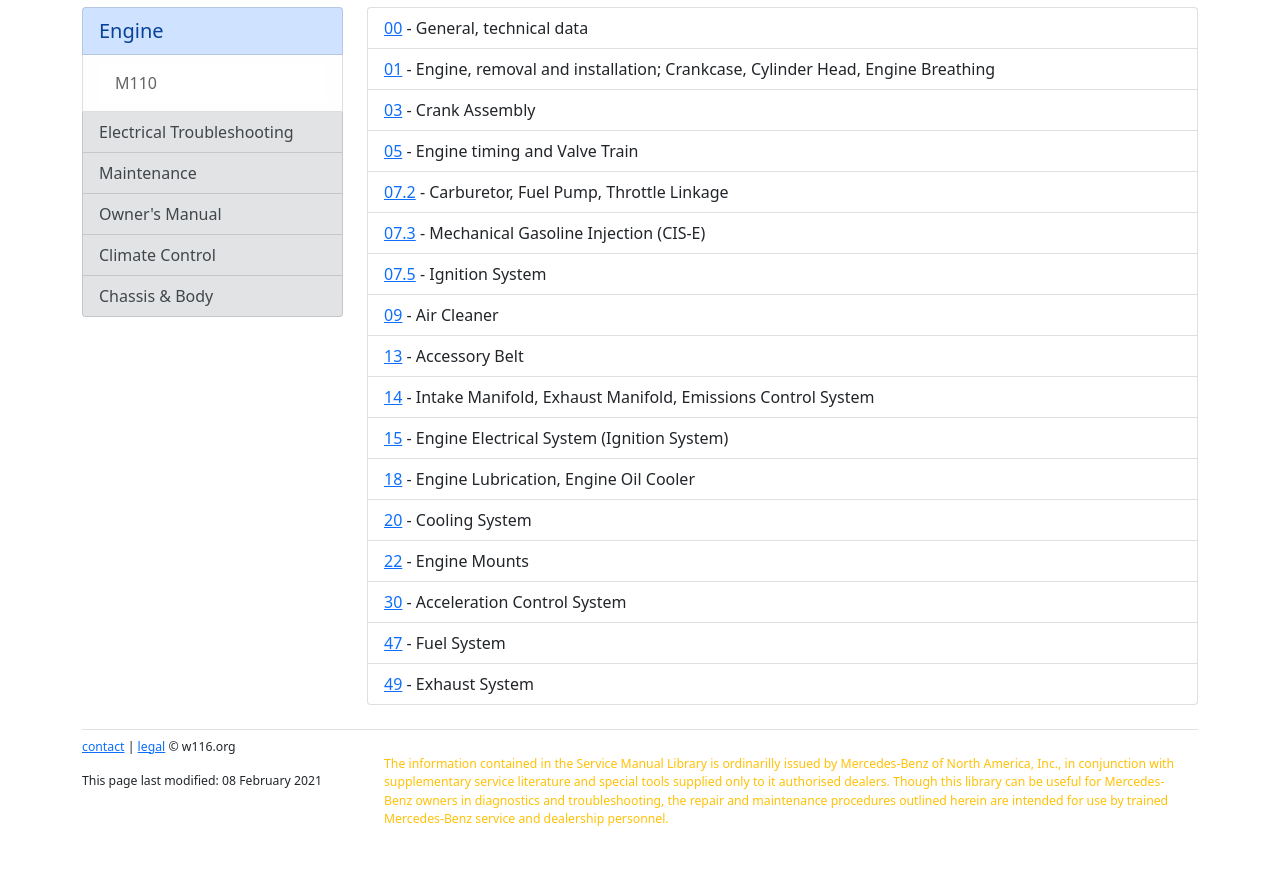
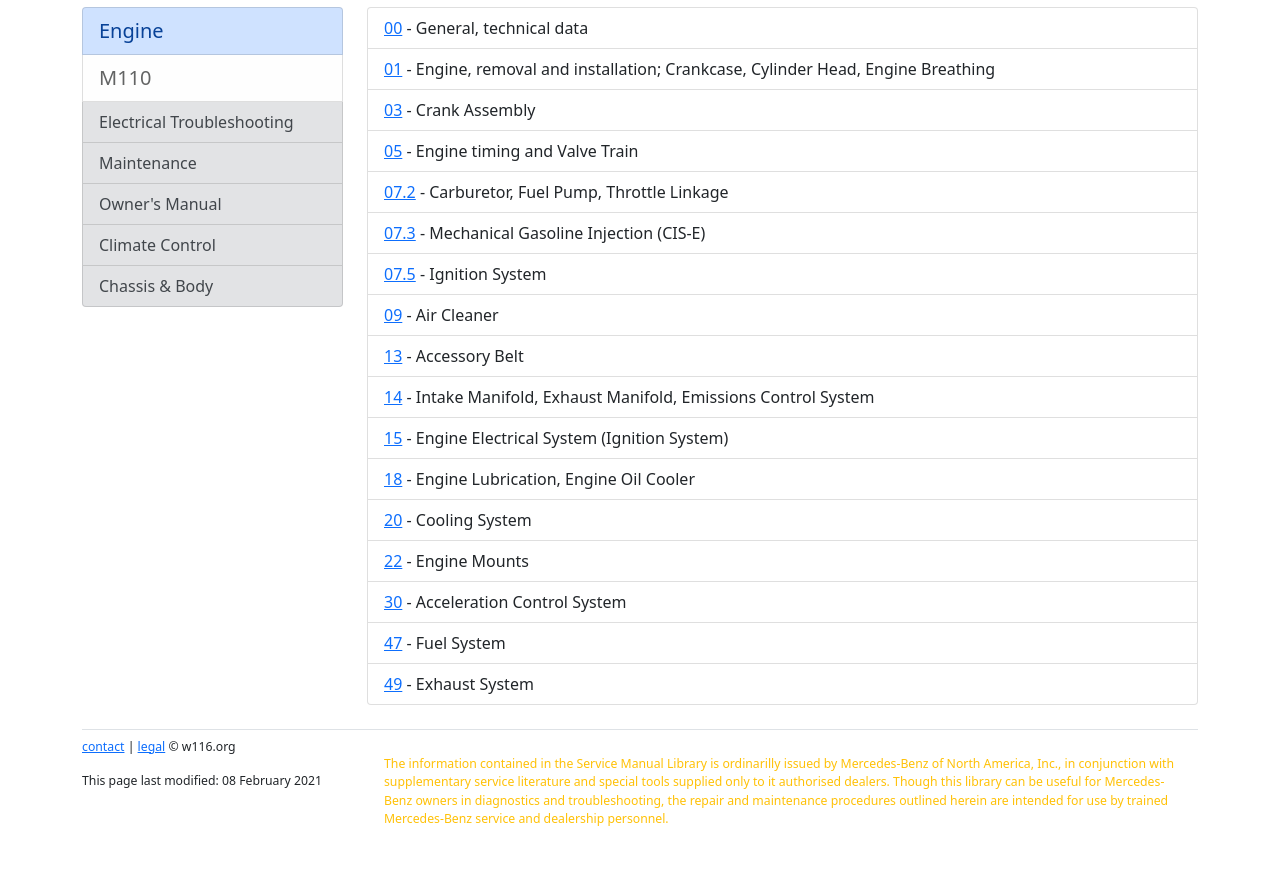
Before and after one commit to W116org/handbook, a Jekyll site: the page built from Engine/110.html, in a window 1280 px wide. Shown: the part 217-1102 px from the top of the page. Built offline with Jekyll 4.4.1, drawn with Linux system fonts in a browser that asks for light colours; comment, search, counter and statistics services are not loaded.

Commit message:
Update 110.html

```diff
--- a/Engine/110.html
+++ b/Engine/110.html
@@ -10,11 +10,7 @@
   <div class="col-xs-12 col-md-3">
     <div class="list-group">
       <a href="/Engine/" class="list-group-item list-group-item-primary lead list-group-item-action">Engine</a>
-      <div class="list-group-item list-group-item-light">
-        <ul class="list-group list-group-flush">
-          <li class="list-group-item">M110</li>
-        </ul>
-      </div>
+      <div class="list-group-item list-group-item-light lead">M110</div>
       <a href="/ETM/" class="list-group-item list-group-item-secondary list-group-item-action">Electrical Troubleshooting</a>
       <a href="/Maintenance/" class="list-group-item list-group-item-secondary list-group-item-action">Maintenance</a>
       <a href="/OM/" class="list-group-item list-group-item-secondary list-group-item-action">Owner's Manual</a>
```
